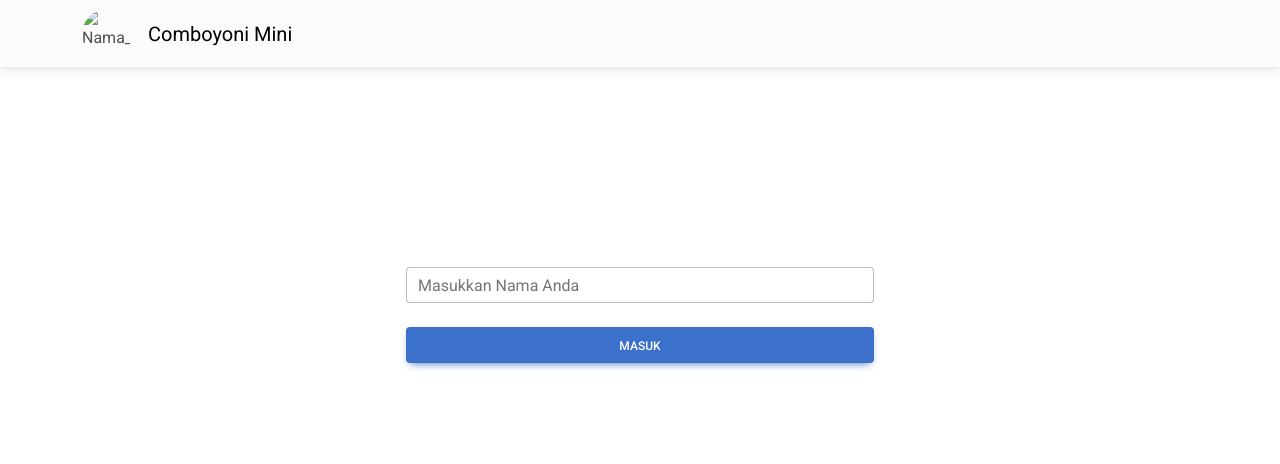
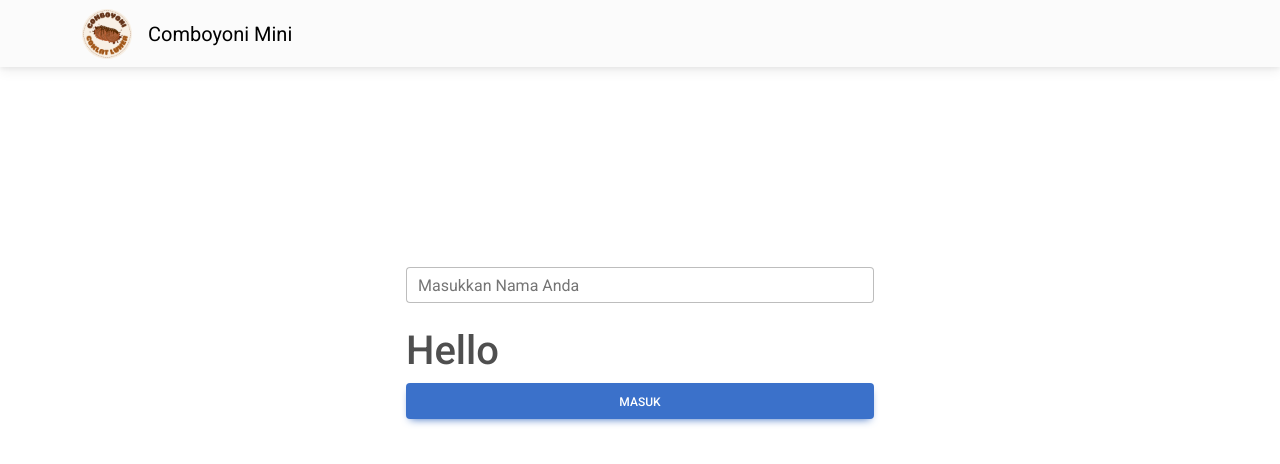
Before and after one commit to SarjanNusuri/Comboyoni, a website: page index.html in a window 1280 px wide. Drawn offline with Linux system fonts and the light colour scheme.

Commit message:
Uabh dikit

```diff
--- a/index.html
+++ b/index.html
@@ -18,7 +18,7 @@
     <nav class="navbar navbar-light bg-body-tertiary">
       <div class="container">
         <div class="d-flex align-items justify-content-center gap-3">
-          <img src="/img/comyoni.jpg" alt="Nama_Produk" width="50" height="50" class="rounded-circle" />
+          <img src="/img/comboyoni.jpg" alt="Nama_Produk" width="50" height="50" class="rounded-circle" />
           <!-- <a class="navbar-brand" href="#" id="navbarName">Comboyoni Mini</a> -->
           <a class="navbar-brand" href="#">Comboyoni Mini</a>
         </div>
@@ -35,7 +35,7 @@
                 <input type="text" id="nama" class="form-control" />
                 <label class="form-label" for="nama">Masukkan Nama Anda</label>
               </div>
-
+              <h1>Hello</h1>
               <button id="submitButton" type="button" class="btn btn-primary btn-block mb-4">Masuk</button>
             </form>
           </div>
```
